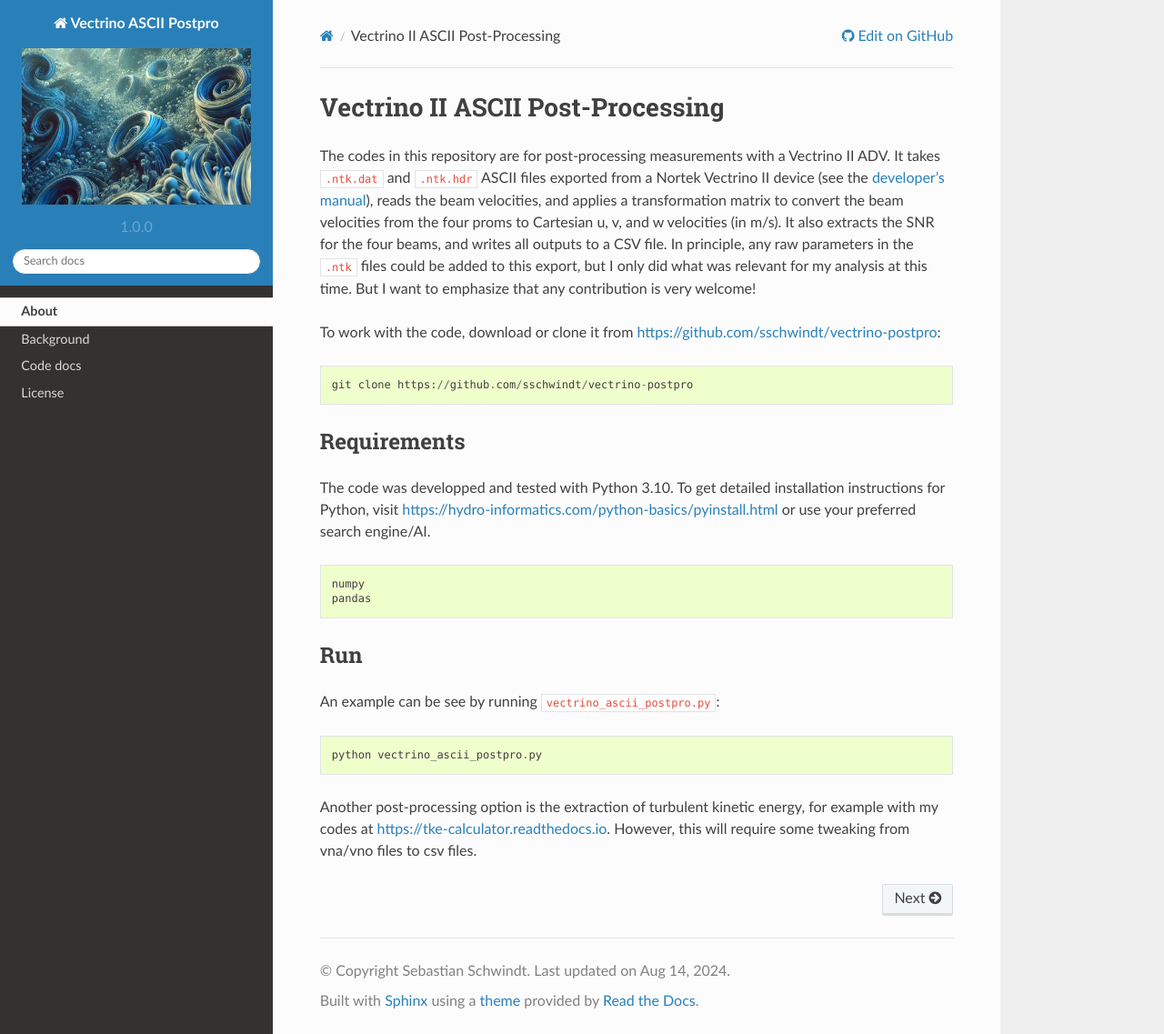
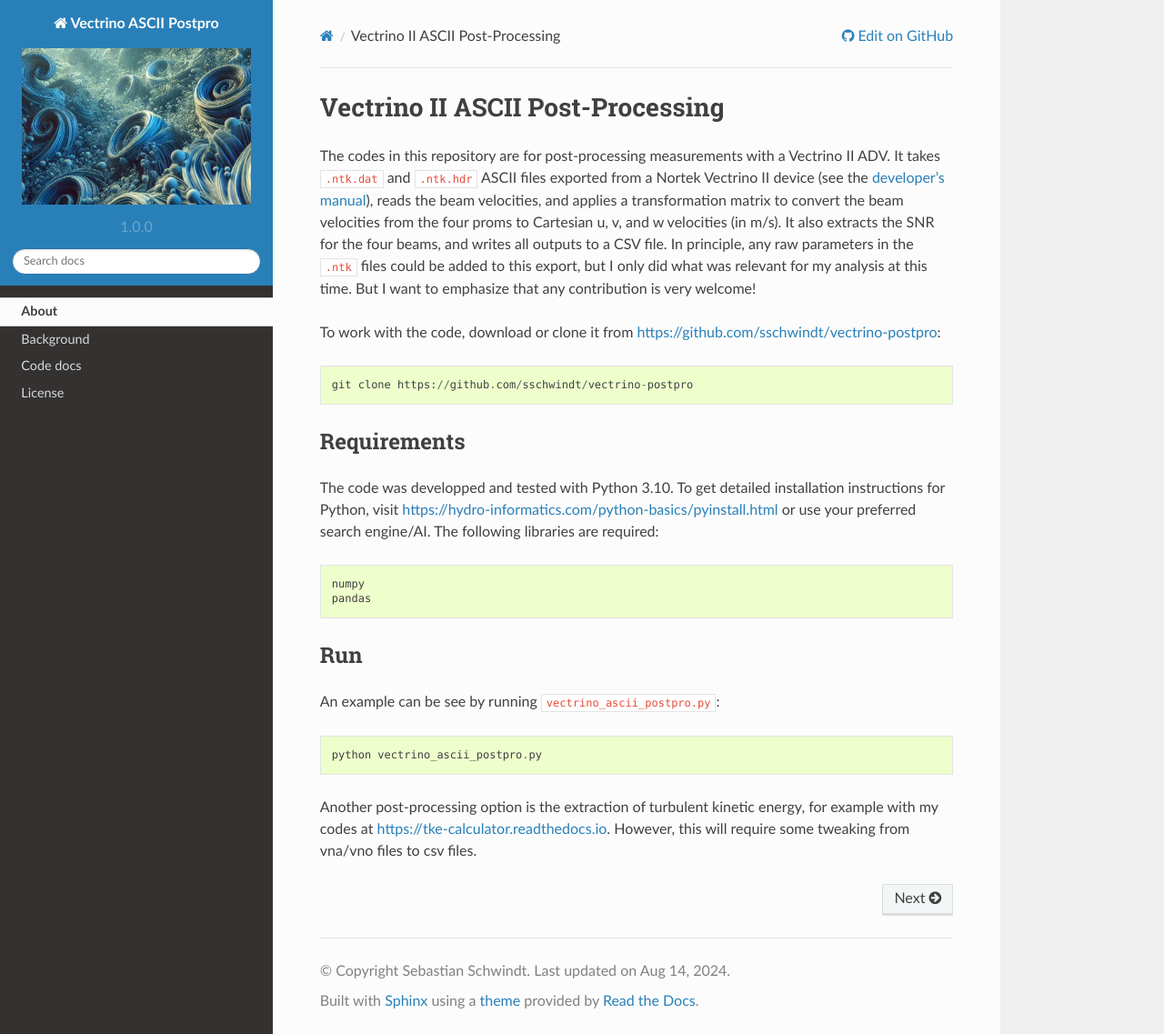
Before and after one commit to sschwindt/vectrino-postpro, a Sphinx documentation site: the page built from docs/index.rst, in a window 1280 px wide and 1137 px high. Shown: the whole window at 91% size. Built offline with Sphinx 7.4.7 and the Read the Docs theme 2.0.0, drawn with Linux system fonts in a browser that asks for light colours.

Commit message:
corrected bugs

```diff
--- a/docs/index.rst
+++ b/docs/index.rst
@@ -16,7 +16,7 @@ To work with the code, download or clone it from `https://github.com/sschwindt/v
 Requirements
 ++++++++++++
 
-The code was developped and tested with Python 3.10. To get detailed installation instructions for Python, visit `https://hydro-informatics.com/python-basics/pyinstall.html <https://hydro-informatics.com/python-basics/pyinstall.html>`_ or use your preferred search engine/AI.
+The code was developped and tested with Python 3.10. To get detailed installation instructions for Python, visit `https://hydro-informatics.com/python-basics/pyinstall.html <https://hydro-informatics.com/python-basics/pyinstall.html>`_ or use your preferred search engine/AI. The following libraries are required:
 
 .. code::
 
```
Also changed, not shown: .readthedocs-kap.yaml (deleted).
